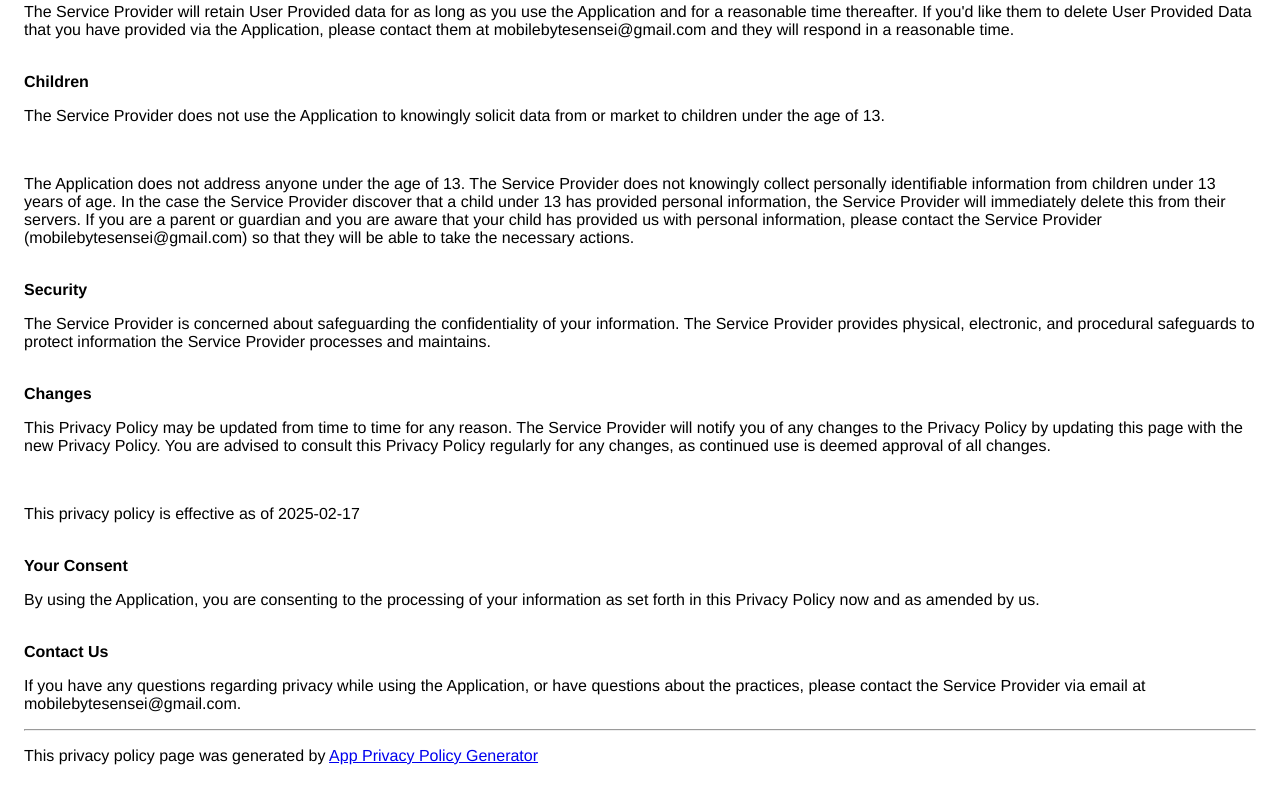
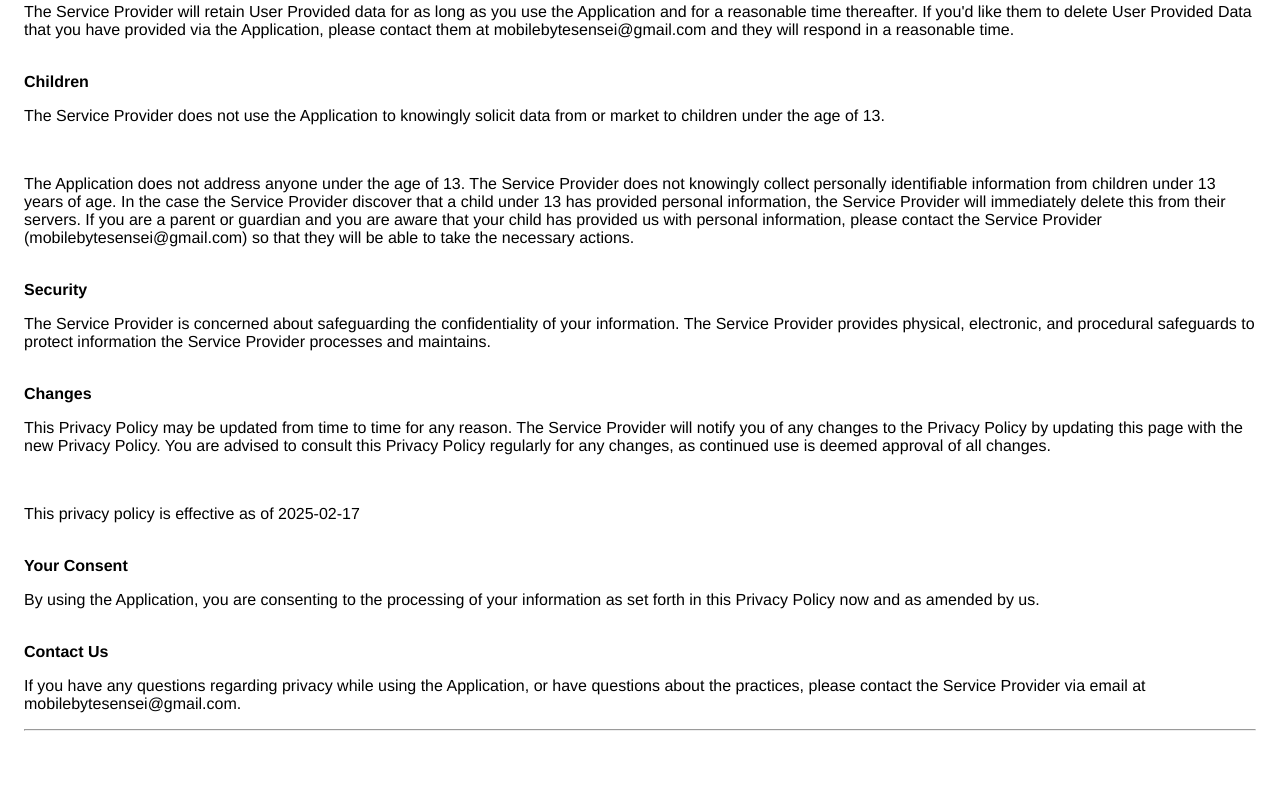
Before and after one commit to mobilebytesensei/.github, a plain HTML site: page sad-privacy-policy.html in a window 1280 px wide. Shown: the part 1129-1932 px from the top of the page. After the commit the page ends 1892 px from the top, so only its background shows below. Drawn offline with Linux system fonts and the light colour scheme.

Commit message:
Update sad-privacy-policy.html

```diff
--- a/sad-privacy-policy.html
+++ b/sad-privacy-policy.html
@@ -15,6 +15,6 @@ personal information, the Service Provider will immediately
 delete this from their servers. If you are a parent or guardian
 and you are aware that your child has provided us with
 personal information, please contact the Service Provider (mobilebytesensei@gmail.com) so that
-they will be able to take the necessary actions.</p></div><!----><br><strong>Security</strong><p>The Service Provider is concerned about safeguarding the confidentiality of your information. The Service Provider provides physical, electronic, and procedural safeguards to protect information the Service Provider processes and maintains.</p><br><strong>Changes</strong><p>This Privacy Policy may be updated from time to time for any reason. The Service Provider will notify you of any changes to the Privacy Policy by updating this page with the new Privacy Policy. You are advised to consult this Privacy Policy regularly for any changes, as continued use is deemed approval of all changes.</p><br><p>This privacy policy is effective as of 2025-02-17</p><br><strong>Your Consent</strong><p>By using the Application, you are consenting to the processing of your information as set forth in this Privacy Policy now and as amended by us.</p><br><strong>Contact Us</strong><p>If you have any questions regarding privacy while using the Application, or have questions about the practices, please contact the Service Provider via email at mobilebytesensei@gmail.com.</p><hr><p>This privacy policy page was generated by <a href="https://app-privacy-policy-generator.nisrulz.com/" target="_blank" rel="noopener noreferrer">App Privacy Policy Generator</a></p>
+they will be able to take the necessary actions.</p></div><!----><br><strong>Security</strong><p>The Service Provider is concerned about safeguarding the confidentiality of your information. The Service Provider provides physical, electronic, and procedural safeguards to protect information the Service Provider processes and maintains.</p><br><strong>Changes</strong><p>This Privacy Policy may be updated from time to time for any reason. The Service Provider will notify you of any changes to the Privacy Policy by updating this page with the new Privacy Policy. You are advised to consult this Privacy Policy regularly for any changes, as continued use is deemed approval of all changes.</p><br><p>This privacy policy is effective as of 2025-02-17</p><br><strong>Your Consent</strong><p>By using the Application, you are consenting to the processing of your information as set forth in this Privacy Policy now and as amended by us.</p><br><strong>Contact Us</strong><p>If you have any questions regarding privacy while using the Application, or have questions about the practices, please contact the Service Provider via email at mobilebytesensei@gmail.com.</p><hr>
     </body>
     </html>
```
